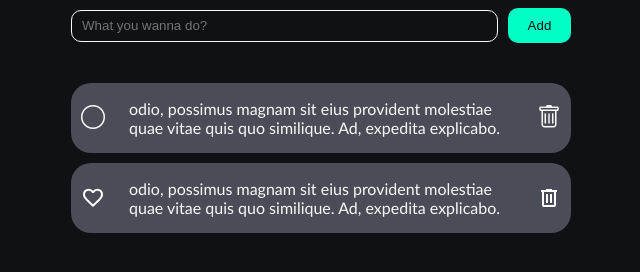
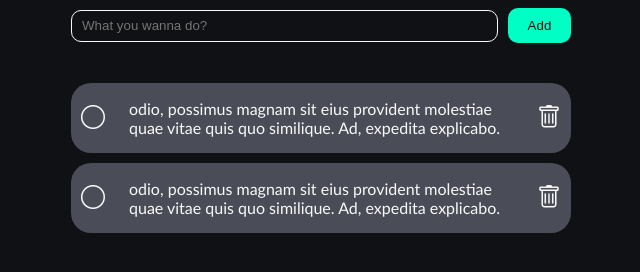
Before and after one commit to sokhaimeach/ToDoList, a plain HTML site: page index.html in a window 1280 px wide. Shown: the full height of the page, 319-959 px from the left. Drawn offline with nearby package versions, Linux system fonts and the light colour scheme.

Commit message:
delete 2 file

```diff
--- a/index.html
+++ b/index.html
@@ -20,9 +20,9 @@
                 <i class="bi bi-trash trash-list"></i>
             </div>
             <div class="list">
-                <img src="./favorite.svg" alt="">
+                <i class="bi bi-circle check-list"></i>
                 <p class="text">odio, possimus magnam sit eius provident molestiae quae vitae quis quo similique. Ad, expedita explicabo.</p>
-                <img src="./trash.svg" alt="">
+                <i class="bi bi-trash trash-list"></i>
             </div>
         </div>
     </div>
```
Also changed, not shown: favorite.svg (deleted), trash.svg (deleted).
